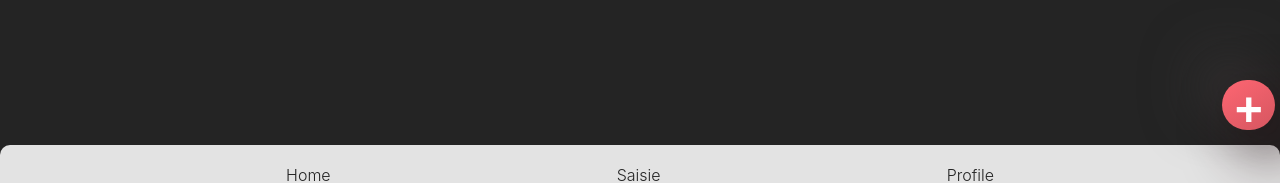
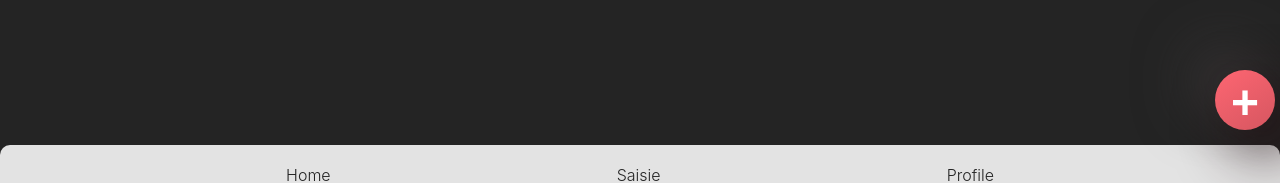
Before and after one commit to Brasero/money-minder, a React (Vite) app: page /money-minder/expenses in a window 1280 px wide. Shown: the part 595-778 px from the top of the page. Built offline with nearby package versions, Linux system fonts and the light colour scheme.

Commit message:
correctif du bouton flottant et changement léger de l animation d ouverture

```diff
--- a/src/components/HomeComponents/FloatingButton/floatingButton.scss
+++ b/src/components/HomeComponents/FloatingButton/floatingButton.scss
@@ -15,22 +15,30 @@
   display: flex;
   align-items: center;
   justify-content: flex-start;
-  padding-top: 25px;
+  padding: 55px 0 0;
   flex-direction: column;
   gap: 10px;
 
   .cross {
     position: absolute;
+    width: fit-content;
+    height: fit-content;
+    bottom: 0;
   }
 
   .navItem {
     font-size: 0.5rem;
-    font-weight: 100;
+    font-weight: 400;
     padding: 7px 3px;
     border-radius: 5px;
     background: var(--primary-linear);
     box-shadow:  6px 6px 13px #c9515b,
     6px 6px 13px #ff6d7b;
+    height: 15px;
+    width: 80%;
+    display: flex;
+    justify-content: center;
+    align-items: center;
 
     &.reset {
       background: #ff6d7b;
--- a/src/components/HomeComponents/FloatingButton/index.tsx
+++ b/src/components/HomeComponents/FloatingButton/index.tsx
@@ -9,15 +9,15 @@ import ResetPopUp from "../PopUpContainer/ResetPopUp";
 
 const buttonVariant = {
     initial : {
-        width: '50px',
-        height: '50px',
-        borderRadius: '25px',
+        width: '60px',
+        height: '60px',
+        borderRadius: '30px',
         transition: { duration: 0.2 }
     },
     exit: {
         height: '250px',
         borderRadius: '25px',
-        width: '90px',
+        width: '100px',
         transition: { duration: 0.2 }
     }
 }
@@ -25,13 +25,13 @@ const buttonVariant = {
 const crossVariant = {
     initial: {
         rotate: 0,
-        transition: { duration: 0.3 },
-        bottom: '-7px'
+        transition: { duration: 0.3},
+        bottom: 0,
     },
     exit: {
         rotate: 405,
-        transition: { duration: 0.3 },
-        bottom: '5px'
+        transition: { duration: 0.3},
+        bottom: 0
     }
 }
 
@@ -47,7 +47,7 @@ const tabVariant = (num: number) => {
         initial: {
             y: 5 * num,
             opacity: 0,
-            transition: {duration: 0.3, staggerChildren: 0.3}
+            transition: {duration: 0.3}
         },
         exit: {
             y: 0,
```
